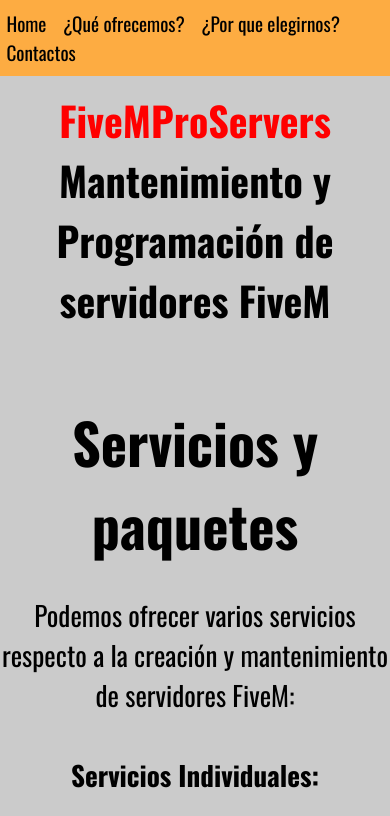
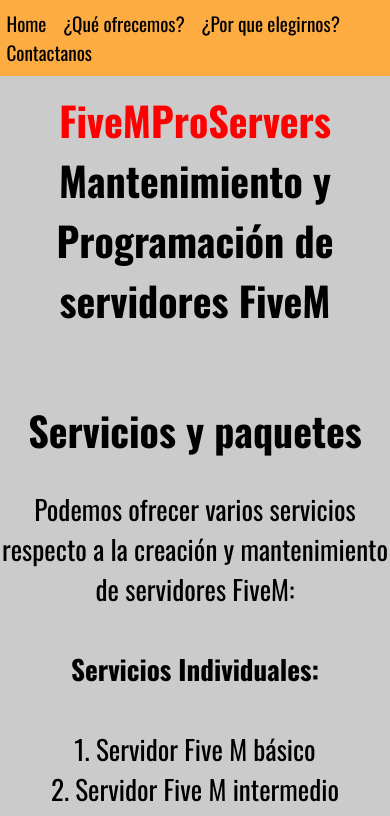
Before and after one commit to fernandobaaena/FiveMProServers, a plain HTML site: page index.html in a window 390 px wide. Shown: the top 816 px of the page. Drawn offline with nearby package versions, Linux system fonts and the light colour scheme.

Commit message:
ultime commit version 1.1

```diff
--- a/index.html
+++ b/index.html
@@ -13,7 +13,7 @@
                 <li><a href="#home">Home</a></li>
                 <li><a href="#offers">¿Qué ofrecemos?</a></li>
                 <li><a href="#why-choose">¿Por que elegirnos?</a></li>
-                <li><a href="#contact">Contactos</a></li>
+                <li><a href="#contact">Contactanos</a></li>
             </ul>
         </nav>
         <span id="home"></span>
--- a/style.css
+++ b/style.css
@@ -211,6 +211,10 @@ img{
     .text-articles {
       margin-bottom: 5%; /* Reducir el espacio entre los elementos de texto */
     }
+    .title-all-text{
+        font-size: 2.5rem;
+        margin-top: 5%;
+    }
   }
 
   /* Media query para tabletas y pantallas medianas */
```
